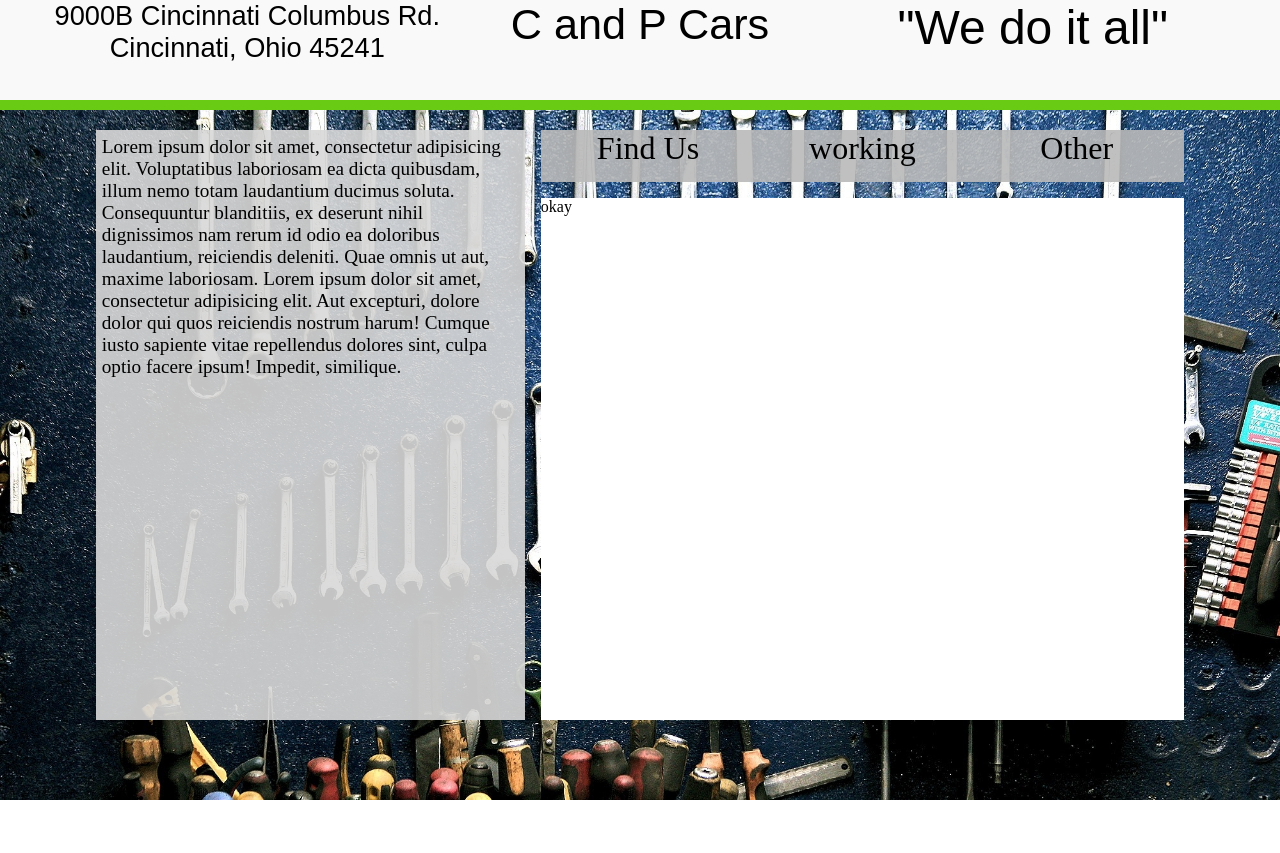
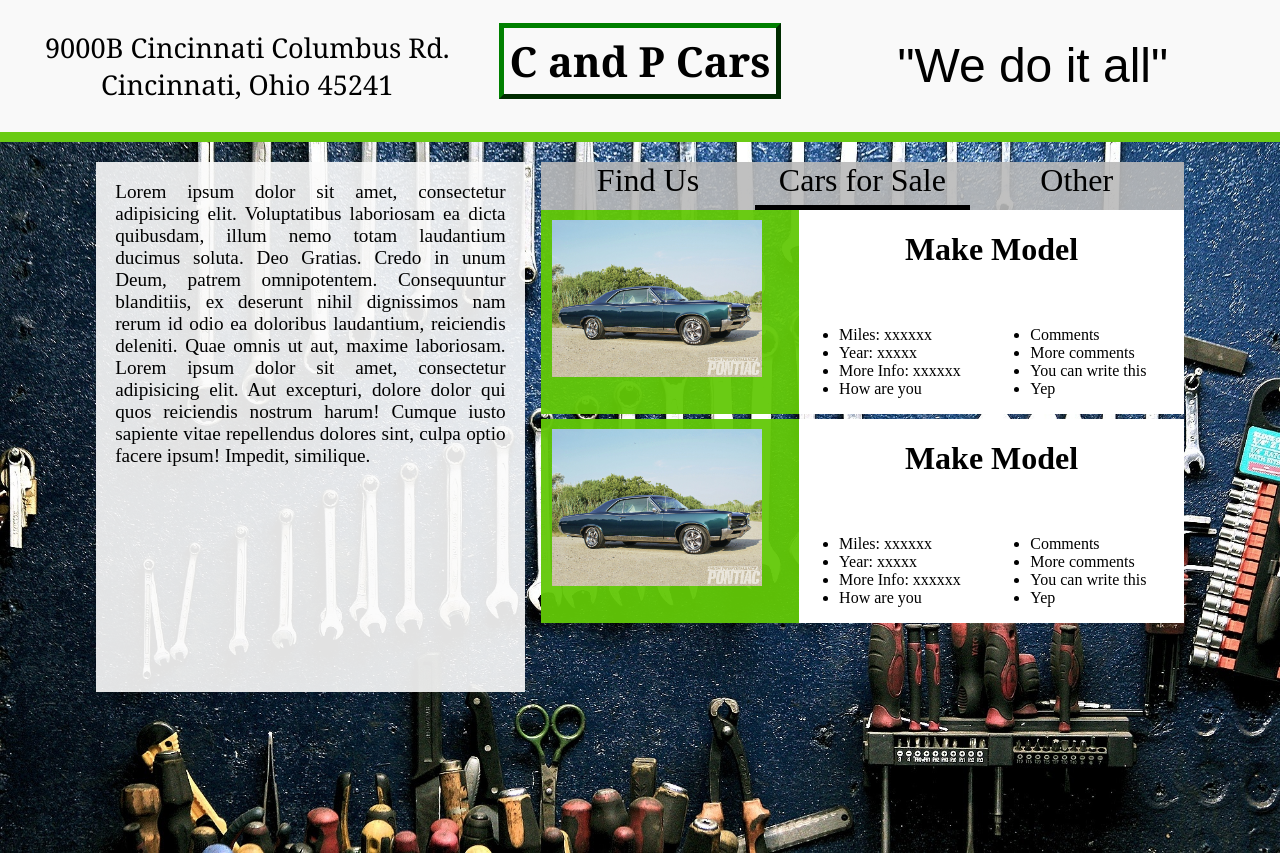
Before and after one commit to nickrmcclorey/C-and-P-cars, a plain HTML site: page index.html in a window 1280 px wide. Before the commit the page ends 800 px from the top, so only its background shows below. Drawn offline with Linux system fonts and the light colour scheme.

Commit message:
switching tabs works

```diff
--- a/index.css
+++ b/index.css
@@ -1,4 +1,7 @@
-
+    html {
+        padding: 0px;
+        margin: 0px;
+    }
     body{
         padding:0px;
         margin:0px;
@@ -8,22 +11,33 @@
 /* this is the top menu bar with the address, title and slogan */
     .header {
         z-index: 3;
-        height:100px;
+        height:minmax(100px,200px);
+        width:100%;
         display:grid;
         grid-template-columns: 1.7fr 1fr 1.7fr;
         background-color: rgba(249, 249, 249, 1);
         font-family:fantasy;
         border-bottom: solid rgba(99, 201, 8, 0.95) 10px;
+
     }
     .header > div {
         text-align: center;
-        margin:0px;
-        padding:0em;
+        margin:auto;
+        padding:0px;
+
     }
 
     /* located at top middle of page. says "C and P Cars" */
     .title {
-        font-size: 270%;
+        font-size: 130%;
+        padding:15px;
+    }
+    .title > h1 {
+        border: outset green 5px;
+        padding:5px;
+        position:relative;
+        bottom:5px;
+        font: bold 2em "Georgia";
     }
 
     /* top right */
@@ -35,13 +49,14 @@
     .address {
         overflow:hidden;
         font-size: 170%;
+        font-family: "Georgia";
     }
 
     /*background image*/
     img.wrenches{
         z-index: -1;
         width:100%;
-        height:100%;
+        height:minmax(100%,auto);
         position: absolute;
         top:0px;
     }
@@ -51,13 +66,13 @@
         position: relative;
         top: 20px;
         width:85%;
-        height: 590px;
+        height: 530px;
 
         margin:auto;
         padding: 0px;
 
         display:grid;
-        grid-gap: 1em;
+        grid-column-gap: 1em;
         grid-template-columns: 1fr 1.5fr;
         grid-template-rows: 1fr 10fr;
 
@@ -65,10 +80,11 @@
 
 /* middle left */
     div.about {
-        background-color: rgba(217, 217, 217, 0.90);
-        padding: 0.3em;
+        background-color: rgba(251, 251, 251, 0.9);
+        padding: 1em;
         font-size: 120%;
         grid-row: 1/3;
+        text-align: justify;
     }
     /* three buttons inside */
     div.menu{
@@ -82,7 +98,6 @@
 
      .button {
         background-color: rgba(186, 186, 186, 0.9);
-        vertical-align: middle;
         font-size: 200%;
      }
      .button:hover {
@@ -94,41 +109,51 @@
      /* middle right element */
      div.content {
         height:100%;
-        background-color: blue;
+        width:100%;
+        padding:0px;
+        margin:0px;
      }
 
-    .other {
-        background-color: blue;
+    div#otherContent {
+
         display:none;
         height:100%;
+        width:100%;
+        background-color: white;
+        justify-content: center;
     }
+
+    div#otherContent > p {
+        padding:5px;
+    }
+
     .sale {
-        height:100%;
+        height:auto;
         width:100%;
-        background-color: rgba(0, 0, 0, 0.67);
+        padding:0px;
+        margin:0px;
         display:none;
         grid-template-rows: 1fr 1fr;
+        grid-gap: 0px;
     }
 
     .car {
         background-color: rgba(99, 201, 8, 0.95);
-        margin:7px;
+        margin-bottom:5px;
         display: grid;
         grid-gap: 0.7em 0em 0em;
-        padding:10px;
+        padding:0px;
         grid-template-rows: 0.25fr 1fr;
         grid-template-columns: 1fr 0.74fr 0.75fr;
         align-items: center;
-
+        justify-content: center;
     }
 
     .carPic {
-        width: 100%;
-        height: 100%;
-        position:relative;
-        right: 2px;
+        width: 90%;
+        height: 90%;
+    }
 
-    }
     div.carPic {
         grid-row:1/3;
         margin-right:4px;
@@ -157,11 +182,6 @@
 
 
     .map {
-        background-color: white;
+        background-color: rgba(99, 201, 8, 0.85);
         height:100%;
     }
-
-    .mapPic {
-        height:50%;
-        width:50%;
-    }
--- a/index.html
+++ b/index.html
@@ -6,32 +6,41 @@
         <title>C and P Cars</title>
     </head>
     <body>
+        <!-- this is the bar at the top of the screen -->
         <div class="header">
             <div class="address">9000B Cincinnati Columbus Rd. <br> Cincinnati, Ohio 45241</div>
-            <div class="title">C and P Cars </div>
+            <div class="title"><h1>C and P Cars</h1> </div>
             <div class="slogan">"We do it all"</div>
         </div>
+
+        <!-- this is the background image -->
         <img class="wrenches" src="pics/wrenches.jpg">
 
+        <!-- this div contains both panels in the middle of the screen  -->
         <div class="middle">
-            <div class="about">Lorem ipsum dolor sit amet, consectetur adipisicing elit. Voluptatibus laboriosam ea dicta quibusdam, illum nemo totam laudantium ducimus soluta. Consequuntur blanditiis, ex deserunt nihil dignissimos nam rerum id odio ea doloribus laudantium, reiciendis deleniti. Quae omnis ut aut, maxime laboriosam. Lorem ipsum dolor sit amet, consectetur adipisicing elit. Aut excepturi, dolore dolor qui quos reiciendis nostrum harum! Cumque iusto sapiente vitae repellendus dolores sint, culpa optio facere ipsum! Impedit, similique.
+            <div class="about">Lorem ipsum dolor sit amet, consectetur adipisicing elit. Voluptatibus laboriosam ea dicta quibusdam, illum nemo totam laudantium ducimus soluta. Deo Gratias. Credo in unum Deum, patrem omnipotentem. Consequuntur blanditiis, ex deserunt nihil dignissimos nam rerum id odio ea doloribus laudantium, reiciendis deleniti. Quae omnis ut aut, maxime laboriosam. Lorem ipsum dolor sit amet, consectetur adipisicing elit. Aut excepturi, dolore dolor qui quos reiciendis nostrum harum! Cumque iusto sapiente vitae repellendus dolores sint, culpa optio facere ipsum! Impedit, similique.
             </div>
+            <!-- this has the three buttons on the right of the page -->
             <div class="menu">
-                <div class="button">Find Us</div>
+                <div class="button" id = "findUsButton">Find Us</div>
                 <div class="button" id = "saleButton">Cars for Sale</div>
-                <div class="button">Other</div>
+                <div class="button" id = "otherButton">Other</div>
             </div>
-
+            <!-- this is the container below the three buttons
+                 It contains three sub-divs but only one is shown at a time-->
             <div class="content">
                 <div class="map" id="map">
-                    <div>okay</div>
-
+                    <center>
+                        <h2 class="directions">We're located right off U.S. 42 in Pisgah</h2>
+                        <img id="mapPic" height="400" width="500" src="pics/map.jpg" />
+                    </center>
                 </div>
 
                 <div class="sale" id="saleContent">
+
                     <div class="car">
                         <div class="carPic">
-                            <img src="pics/gto.jpg" class="carPic"></img>
+                            <center><img src="pics/gto.jpg" class="carPic"></img></center>
                         </div>
                             <div class="cartittle"><h1>Make Model</h1></div>
 
@@ -55,7 +64,7 @@
                     </div>
                     <div class="car">
                         <div class="carPic">
-                            <img src="pics/gto.jpg" class="carPic"></img>
+                            <center><img src="pics/gto.jpg" class="carPic"></img></center>
                         </div>
                             <div class="cartittle"><h1>Make Model</h1></div>
 
@@ -76,8 +85,11 @@
                                 </ul>
                             </div>
                     </div>
+
                 </div>
-                <div class = "other"> </div>
+                <div id = "otherContent"><p>Lorem ipsum dolor sit amet, consectetur adipisicing elit. Dolorum, suscipit, accusamus deleniti odio ab blanditiis assumenda necessitatibus dignissimos corrupti reiciendis saepe eveniet molestiae quidem asperiores labore vel iste architecto unde dolor voluptates doloremque, eaque ipsam officia fuga sapiente! Quis esse quia deleniti quo cum officia? Magnam modi, nesciunt non aut tempore dolore, cumque minus vel magni? Sed aspernatur accusamus in corporis error neque atque dolores porro voluptatibus, accusantium, nisi, eum.</p>
+
+                </div>
             </div>
         </div>
 
--- a/switcher.js
+++ b/switcher.js
@@ -1,21 +1,43 @@
-
+// getting access to the buttons and the content to change
 let saleButton = document.getElementById('saleButton');
+let findUsButton = document.getElementById('findUsButton');
+let otherButton = document.getElementById('otherButton');
 let saleContent = document.getElementById('saleContent');
 let mapContent = document.getElementById('map');
-//let otherContent = document.getElementById('other');
+let otherContent = document.getElementById('otherContent');
 
 function reset() {
     saleContent.style.display = "none";
     mapContent.style.display = "none";
+    otherContent.style.display = "none";
 
+    saleButton.style.border = "none";
+    findUsButton.style.border = "none";
+    otherButton.style.border = "none";
 }
 
-function listCars() {
+function showSale() {
     reset();
     saleContent.style.display = "grid";
+    saleButton.style.borderBottom = "5px solid black";
 }
-saleButton.addEventListener('click',listCars,false);
 
+function showFindUs() {
+    reset();
+    mapContent.style.display = "grid";
+    findUsButton.style.borderBottom = "5px solid black";
+}
 
+function showOther() {
+    reset();
+    otherContent.style.display = "grid";
+    otherButton.style.borderBottom = "5px solid black";
+}
 
-saleButton.textContent = "working";
+saleButton.addEventListener('click',showSale,false);
+otherButton.addEventListener('click',showOther,false);
+findUsButton.addEventListener('click',showFindUs,false);
+
+reset();
+showSale();
+console.log('No errors');
```
Also changed, not shown: pics/map.jpg.
